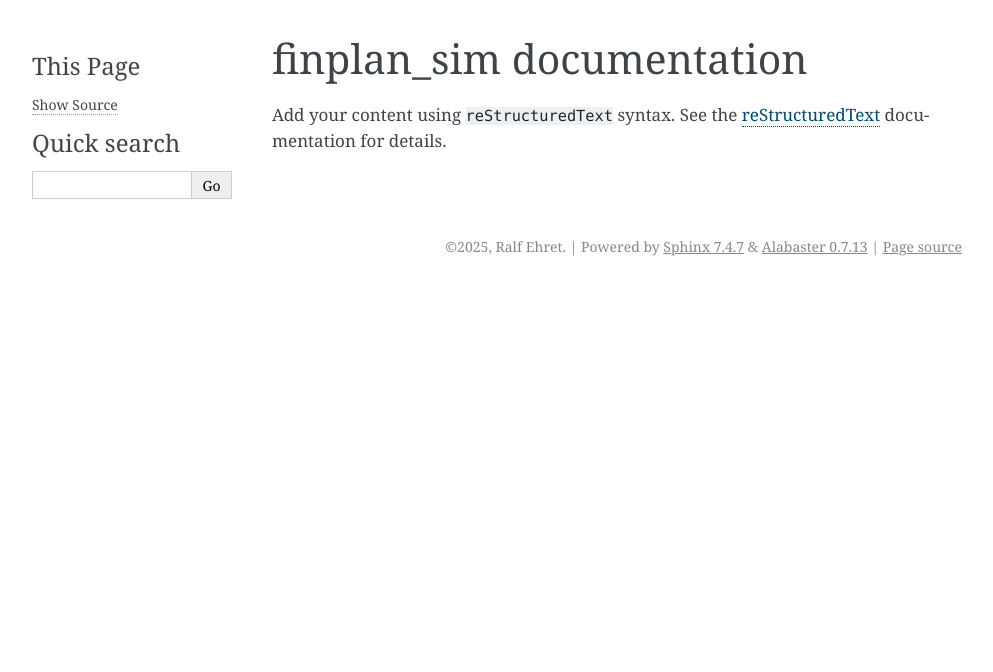
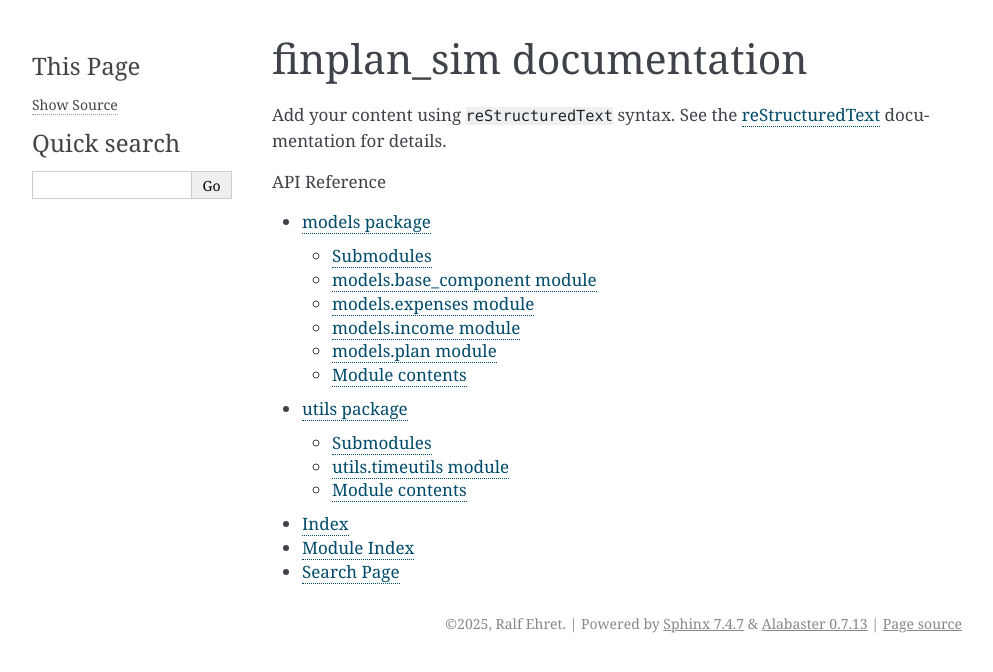
Before and after one commit to Snoopy1964/finplan_sim, a Sphinx documentation site: the page built from docs/source/index.rst, in a window 1280 px wide. Shown: the top 672 px of the page, without its empty margins (148-1141 px from the left). Built offline with Sphinx 7.4.7, drawn with Linux system fonts in a browser that asks for light colours.

Commit message:
docs setup mit sphinx und bug mit date vs. timestamp resolved.

```diff
--- a/docs/source/conf.py
+++ b/docs/source/conf.py
@@ -34,4 +34,6 @@ html_static_path = ['_static']
 import os
 import sys
 # Ensure the project root is in sys.path
-sys.path.insert(0, os.path.abspath('../..'))
+sys.path.insert(0, os.path.abspath(os.path.join(os.path.dirname(__file__), '../../')))  # ensure /finplan_sim is in sys.path
+
+# import models.income
--- a/docs/source/index.rst
+++ b/docs/source/index.rst
@@ -13,4 +13,11 @@ documentation for details.
 
 .. toctree::
    :maxdepth: 2
-   :caption: Contents:
+   :caption: API Reference
+
+   models
+   utils
+
+* :ref:`genindex`
+* :ref:`modindex`
+* :ref:`search`
--- /dev/null
+++ b/docs/source/models.rst
@@ -0,0 +1,45 @@
+models package
+==============
+
+Submodules
+----------
+
+models.base\_component module
+-----------------------------
+
+.. automodule:: models.base_component
+   :members:
+   :undoc-members:
+   :show-inheritance:
+
+models.expenses module
+----------------------
+
+.. automodule:: models.expenses
+   :members:
+   :undoc-members:
+   :show-inheritance:
+
+models.income module
+--------------------
+
+.. automodule:: models.income
+   :members:
+   :undoc-members:
+   :show-inheritance:
+
+models.plan module
+------------------
+
+.. automodule:: models.plan
+   :members:
+   :undoc-members:
+   :show-inheritance:
+
+Module contents
+---------------
+
+.. automodule:: models
+   :members:
+   :undoc-members:
+   :show-inheritance:
--- /dev/null
+++ b/docs/source/utils.rst
@@ -0,0 +1,21 @@
+utils package
+=============
+
+Submodules
+----------
+
+utils.timeutils module
+----------------------
+
+.. automodule:: utils.timeutils
+   :members:
+   :undoc-members:
+   :show-inheritance:
+
+Module contents
+---------------
+
+.. automodule:: utils
+   :members:
+   :undoc-members:
+   :show-inheritance:
--- a/main.py
+++ b/main.py
@@ -7,7 +7,8 @@ from simulation.cashflow_simulator import simulate_cashflow
 plan = Plan(
     start=date(2025, 1, 1),
     end=date(2050, 12, 1),
-    income=IncomeComponent(salary=5000, pension=3000, pension_start=date(2030, 9, 1)),
+    income=IncomeComponent(salary=5000, pension=3000,
+                           pension_start=date(2030, 9, 1)),
     expenses=ExpenseComponent(loan=1000, living=2000)
 )
 
```
Also changed, not shown: docs/source/base_component.rst (deleted, +0 -7 lines), docs/source/expenses.rst (deleted, +0 -7 lines), docs/source/income.rst (deleted, +0 -7 lines), docs/source/modules.rst (deleted, +0 -10 lines), docs/source/plan.rst (deleted, +0 -7 lines), docs/source/timeutils.rst (deleted, +0 -7 lines), models/__init__.py (added), utils/__init__.py (added), 4 other files.
